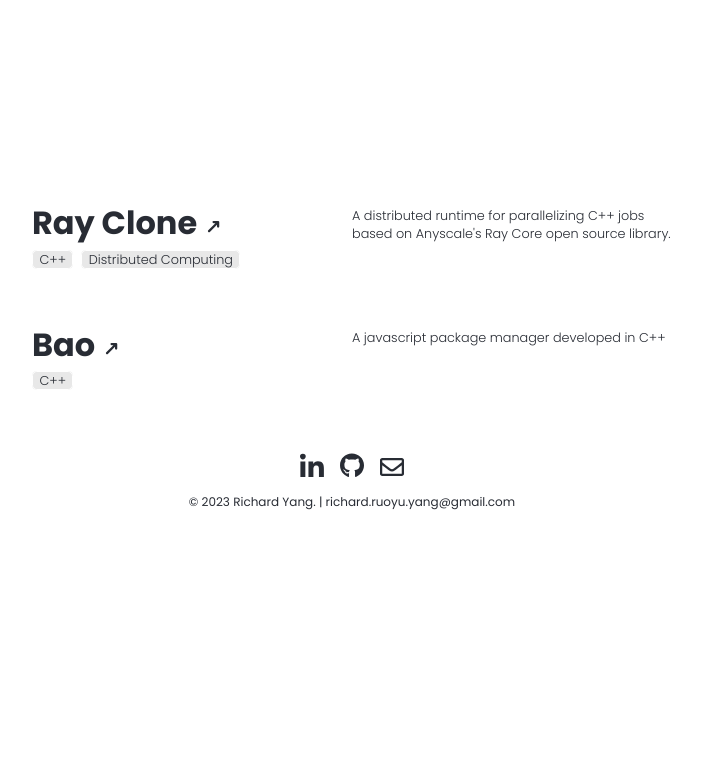
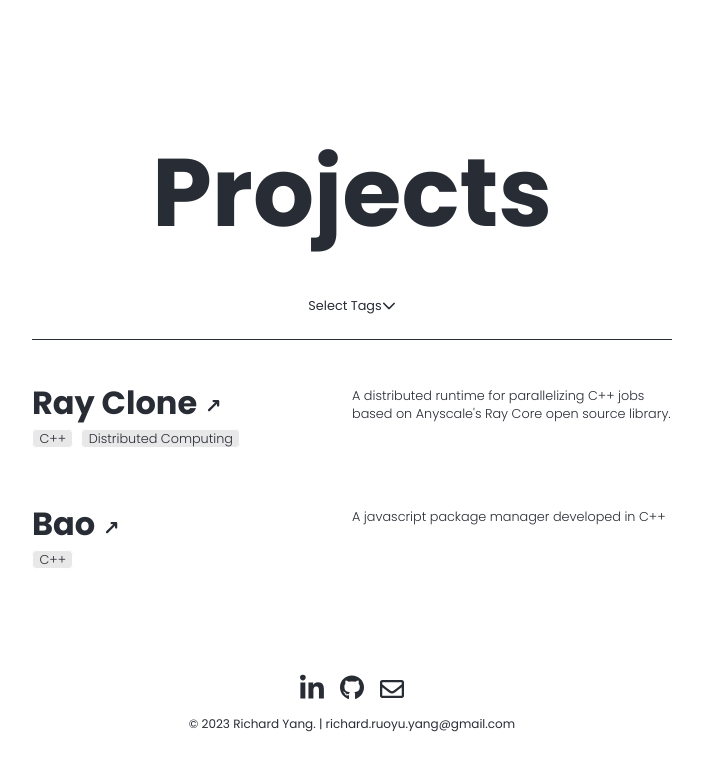
Before and after one commit to ryang1337/ryang1337.github.io, a React (Create React App) app: page /projects in a window 1280 px wide. Shown: the top 770 px of the page, without its empty margins (288-991 px from the left). Built offline with nearby package versions, Linux system fonts and the light colour scheme.

Commit message:
add project tag filtering

```diff
--- a/src/FeaturedProjects.js
+++ b/src/FeaturedProjects.js
@@ -4,8 +4,8 @@ import ProjectCard from './ProjectCard.js'
 
 const FeaturedProjects = () => {
     const featured = ["ray-clone"]
-    const featured_projects = featured.map((title) => {
-        return <ProjectCard title={title} showThumbnail={true}/>
+    const featured_projects = featured.map((title, index) => {
+        return <ProjectCard title={title} showThumbnail={true} key={index}/>
     })
 
     return (
--- a/src/ProjectMap.js
+++ b/src/ProjectMap.js
@@ -25,14 +25,16 @@ const Projects = [
 
 const ProjectTagMap = {}
 const ProjectTitleMap = {}
+const ProjectTags = []
 
 Projects.forEach((project) => {
     project["tags"].forEach((tag) => {
-        tag = tag.replace(/\s/g,'-').toLowerCase()
-        if(tag in ProjectTagMap){
-            ProjectTagMap[tag].push(project)
+        const ptag = tag.replace(/\s/g,'-').toLowerCase()
+        if(ptag in ProjectTagMap){
+            ProjectTagMap[ptag].push(project)
         }else{
-            ProjectTagMap[tag] = [project]
+            ProjectTagMap[ptag] = [project]
+            ProjectTags.push(tag)
         }
     })
 
@@ -42,3 +44,4 @@ Projects.forEach((project) => {
 export { ProjectTagMap }
 export { ProjectTitleMap }
 export { Projects }
+export { ProjectTags }
--- a/src/ProjectPage.css
+++ b/src/ProjectPage.css
@@ -25,6 +25,9 @@
     font-weight: 700;
     text-align:center;
     padding-top:20vh;
+    animation: 0.3s 0.1s bringUpFadeTag;
+    animation-fill-mode: forwards;
+    opacity: 0%;
 }
 
 .project_tags{
@@ -36,6 +39,9 @@
     font-size: 0.8rem;
     padding-top: 2rem;
     white-space: nowrap;
+    animation: 0.3s 0.2s bringUpFadeTag;
+    animation-fill-mode: forwards;
+    opacity: 0%;
 }
 
 .project_content{
@@ -51,8 +57,14 @@
 .project_timeline{
     font-size: 0.8rem;
     padding-top: 0.6rem;
+    animation: 0.3s 0.2s bringUpFadeTag;
+    animation-fill-mode: forwards;
+    opacity: 0%;
 }
 
 .projectThumbnail{
     width: 50vw;
+    animation: 0.3s 0.3s bringUpFadeTag;
+    animation-fill-mode: forwards;
+    opacity: 0%;
 }
--- a/src/ProjectTagPage.css
+++ b/src/ProjectTagPage.css
@@ -1,6 +1,7 @@
 .project_tag_page_container{
 	transition: all var(--transition-speed) ease 0s;
     background: var(--bg-color);
+    min-height: 78vh;
     height:100%;
     width:100%;
     display:flex;
@@ -8,6 +9,59 @@
     align-items:center;
 }
 
+.title{
+    font-size: 6rem;
+    padding-top: 15vh;
+    animation: 0.3s 0.1s bringUpFadeTag;
+    animation-fill-mode: forwards;
+    opacity: 0%;
+}
+
+.filter{
+    display: flex;
+    flex-direction: column;
+    align-items:center;
+}
+
+.filterTitle{
+    font-size: 1rem;
+    font-family: 'Poppins', sans-serif;
+    color: var(--text-color)
+}
+
 .tagged_projects{
-    padding-top: 20vh;
+    animation: 0.3s 0.2s bringUpFadeTag;
+    animation-fill-mode: forwards;
+    opacity: 0%;
 }
+
+.projectTagHR{
+	transition: all 0.3s ease 0s;
+    width:50vw;
+    margin: 0 auto;
+    border:0;
+    height: 0.01rem;
+    background:var(--text-color);
+    animation: 0.3s 0.15s bringUpFadeTag;
+    animation-fill-mode: forwards;
+    opacity: 0%;
+}
+
+.tagSelect{
+	transition: all 0.3s ease 0s;
+    font-family: 'Poppins', sans-serif;
+    font-size: 0.8rem;
+    color: var(--text-color);
+    padding-bottom: 1.5rem;
+}
+
+@keyframes bringUpFadeTag{
+	from{
+		opacity: 0%;
+		transform: translateY(20px);
+	}
+	to{
+		opacity: 100%;
+		transform: translateY(0px);
+	}
+}
--- a/src/ProjectTagPage.js
+++ b/src/ProjectTagPage.js
@@ -1,25 +1,44 @@
 import './ProjectTagPage.css'
-import { Projects } from './ProjectMap.js'
+import { Projects, ProjectTags } from './ProjectMap.js'
 import ProjectCard from './ProjectCard'
 import { useLoaderData } from "react-router-dom"
+import { useSelector, useDispatch } from 'react-redux'
+import { useEffect } from 'react'
+import { setFrom } from './fromSlice'
+import { MultiSelect } from 'primereact/multiselect'
+import { useLocation, useNavigate } from 'react-router-dom'
 
 export const loader = () => {
     return {}
 }
 
 const ProjectTagPage = () => {
+    const darkMode = useSelector((state) => state.darkMode.value)
+    const from = useSelector((state) => state.from.value)
+    const pathname = window.location.pathname
+    const dispatch = useDispatch()
     const { _ } = useLoaderData()
-    console.log('hi')
-    const params = new Proxy(new URLSearchParams(window.location.search), {
+    const location = useLocation()
+    const navigate = useNavigate()
+
+    useEffect(() => {
+        if(from !== pathname){
+            window.scrollTo(0, 0)
+        }
+        dispatch(setFrom(pathname))
+    }, [dispatch, from, pathname])
+
+
+    const params = new Proxy(new URLSearchParams(location.search), {
         get: (serachParams, prop) => serachParams.get(prop)
     })
 
     const tags = decodeURIComponent(params.tags).split(",")
 
     let filteredProjects;
-
-    if(tags[0] === 'null'){
+    if(tags[0] == 'null'){
         filteredProjects = Projects
+        tags.pop()
     }else{
         filteredProjects = Projects.filter((project) => {
             return tags.filter(tag => project.tags.includes(tag)).length !== 0
@@ -30,8 +49,41 @@ const ProjectTagPage = () => {
         return <ProjectCard title={proj.id} key={index}/>
     })
 
+    const options = []
+    ProjectTags.forEach((tag) => {
+        const ptag = tag.replace(/\s/g,'-').toLowerCase()
+        options[ptag] = tag
+        const option = { label: tag, value: tag}
+        options.push(option)
+    })
+
+
     return (
         <div className="project_tag_page_container">
+            <div className="title">
+                Projects
+            </div>
+            <div className="filter">
+                <MultiSelect
+                    value={tags}
+                    placeholder="Select Tags"
+                    className="tagSelect"
+                    options={options}
+                    display="chip"
+                    filter={false}
+                    onChange={(e) => {
+                        if(e.value == ''){
+                            navigate(location.pathname)
+                            return
+                        }
+                        console.log(e.value)
+                        const newTags = encodeURIComponent(e.value.filter(tag => tag != '').join(','))
+                        console.log(newTags)
+                        navigate(location.pathname + "?tags=" + newTags)
+                    }}
+                />
+            </div>
+            <hr className="projectTagHR"></hr>
             <div className="tagged_projects">
                 {projects}
             </div>
--- a/src/index.css
+++ b/src/index.css
@@ -22,3 +22,7 @@
     --project-card-highlight-color: #31363f;
     --project-card-outline-color: #646c7c;
 }
+
+body{
+    background-color: var(--bg-color);
+}
```
Also changed, not shown: src/assets/portfoliopic.PNG (added).
